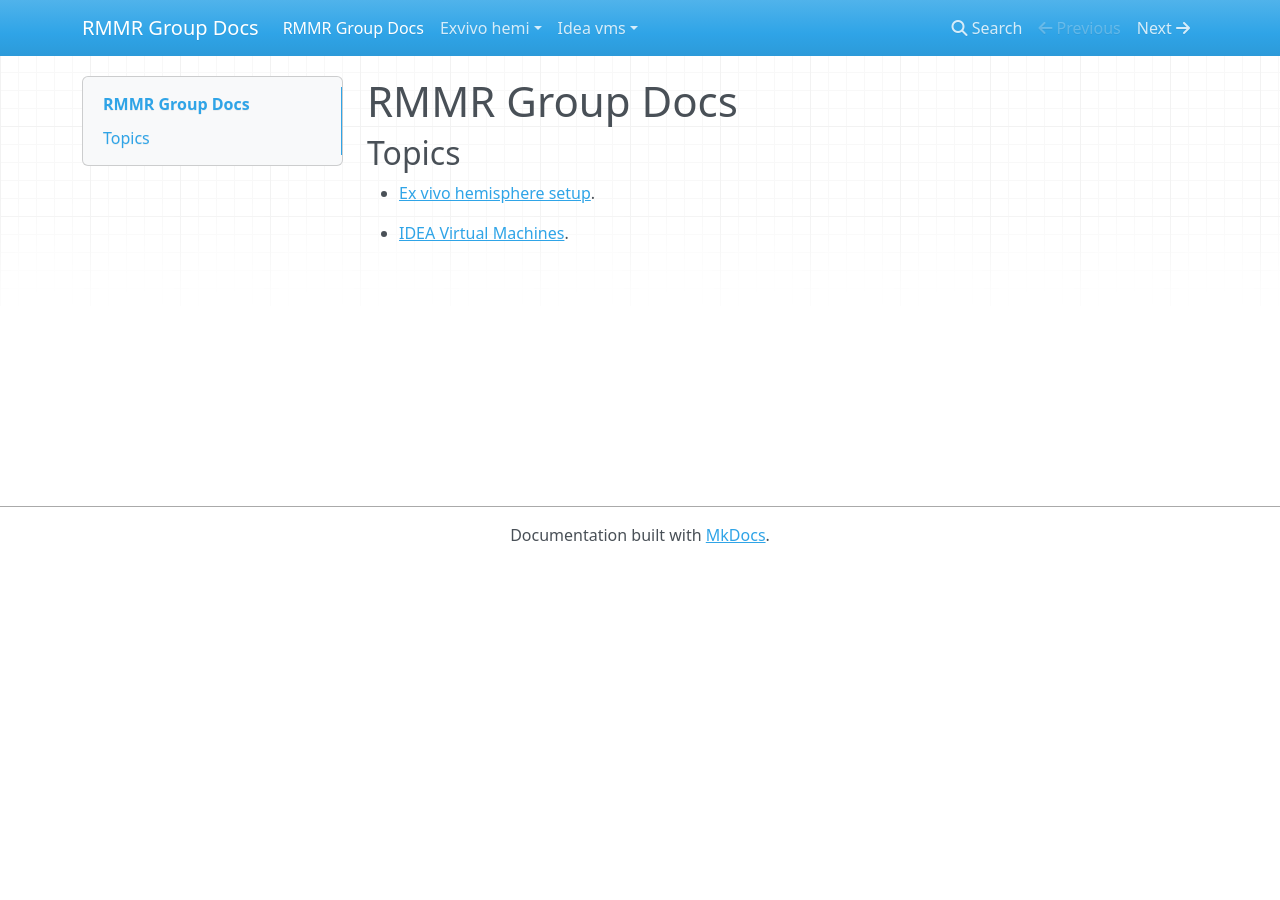
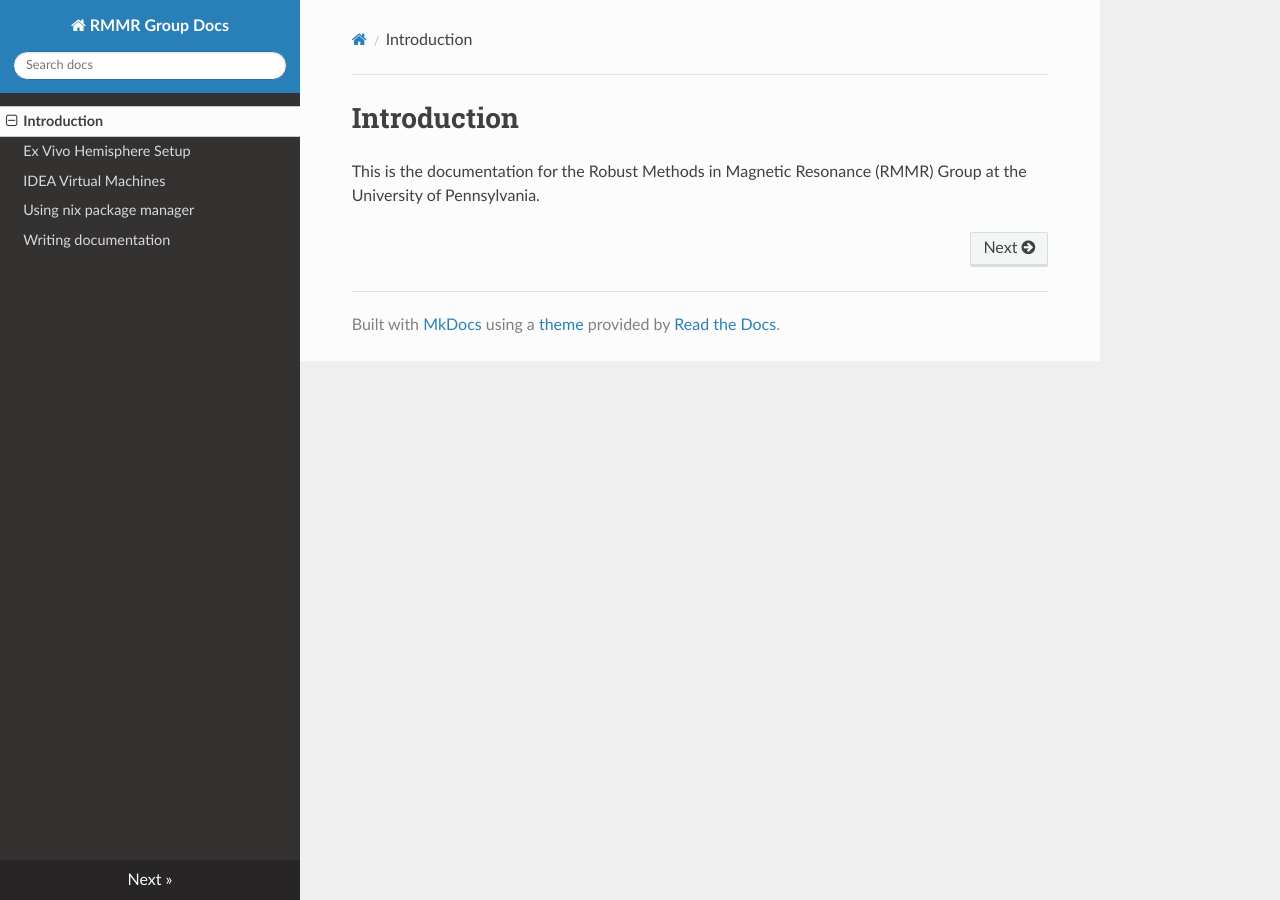
Before and after one commit to RMMR-Group/rmmr_group_docs, an MkDocs documentation site: the page built from docs/index.md, in a window 1280 px wide. Built offline with MkDocs 1.6.1, drawn with Linux system fonts in a browser that asks for light colours; nearby versions of some CDN libraries.

Commit message:
Reformatted and fixed theme

```diff
--- a/docs/index.md
+++ b/docs/index.md
@@ -1,7 +1,3 @@
-# RMMR Group Docs
+# Introduction
 
-## Topics
-
-* [Ex vivo hemisphere setup](exvivo_hemi/exvivo_hemi.md).
-
-* [IDEA Virtual Machines](idea_vms/idea_vms.md).
+This is the documentation for the Robust Methods in Magnetic Resonance (RMMR) Group at the University of Pennsylvania.
--- /dev/null
+++ b/docs/using_nix.md
@@ -0,0 +1 @@
+#Using nix package manager
--- a/mkdocs.yml
+++ b/mkdocs.yml
@@ -1 +1,2 @@
 site_name: RMMR Group Docs
+theme: readthedocs
```
Also changed, not shown: docs/exvivo_hemi.md (renamed from docs/exvivo_hemi/exvivo_hemi.md, +2 -2 lines), docs/writing_docs.md (added, +9 -0 lines), docs/idea_vms.md (renamed from docs/idea_vms/idea_vms.md).
